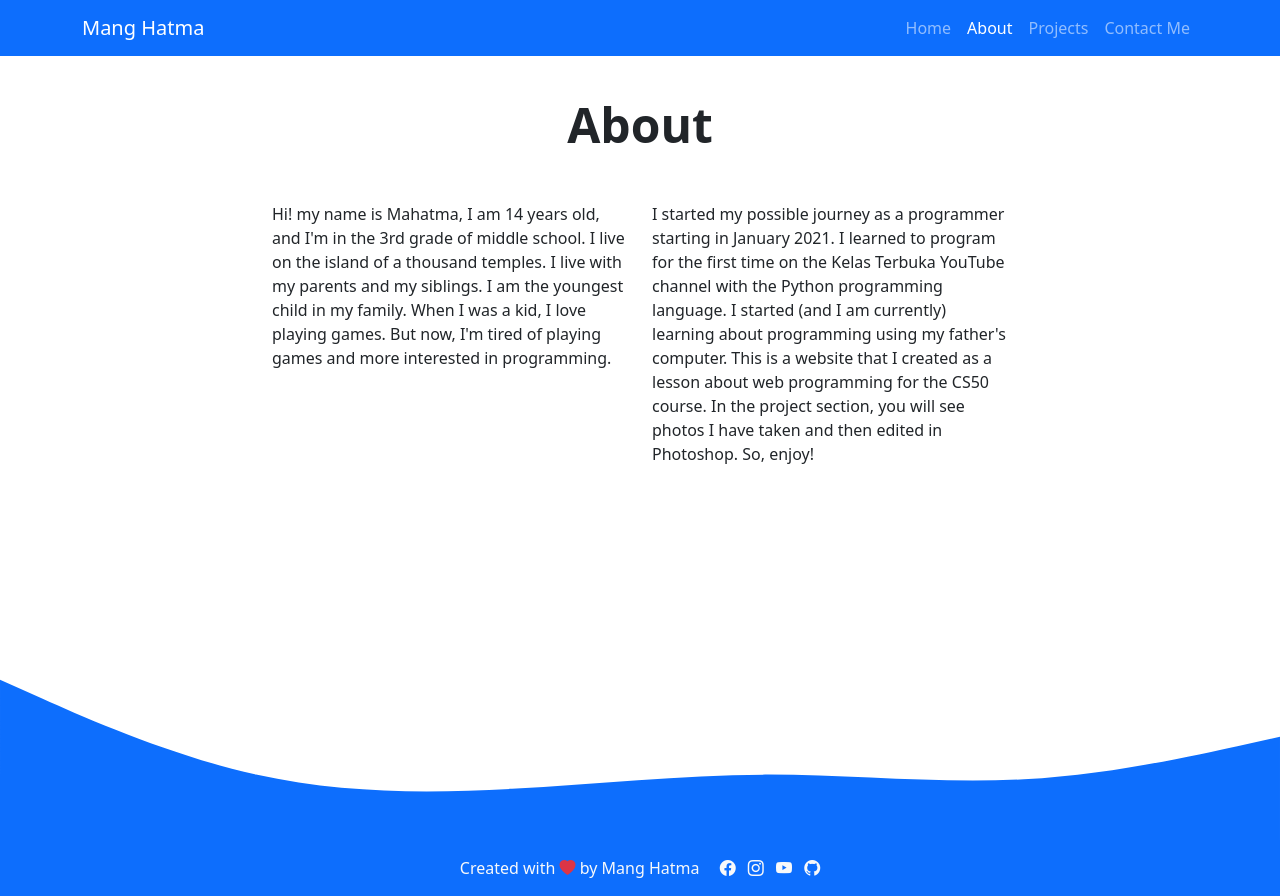
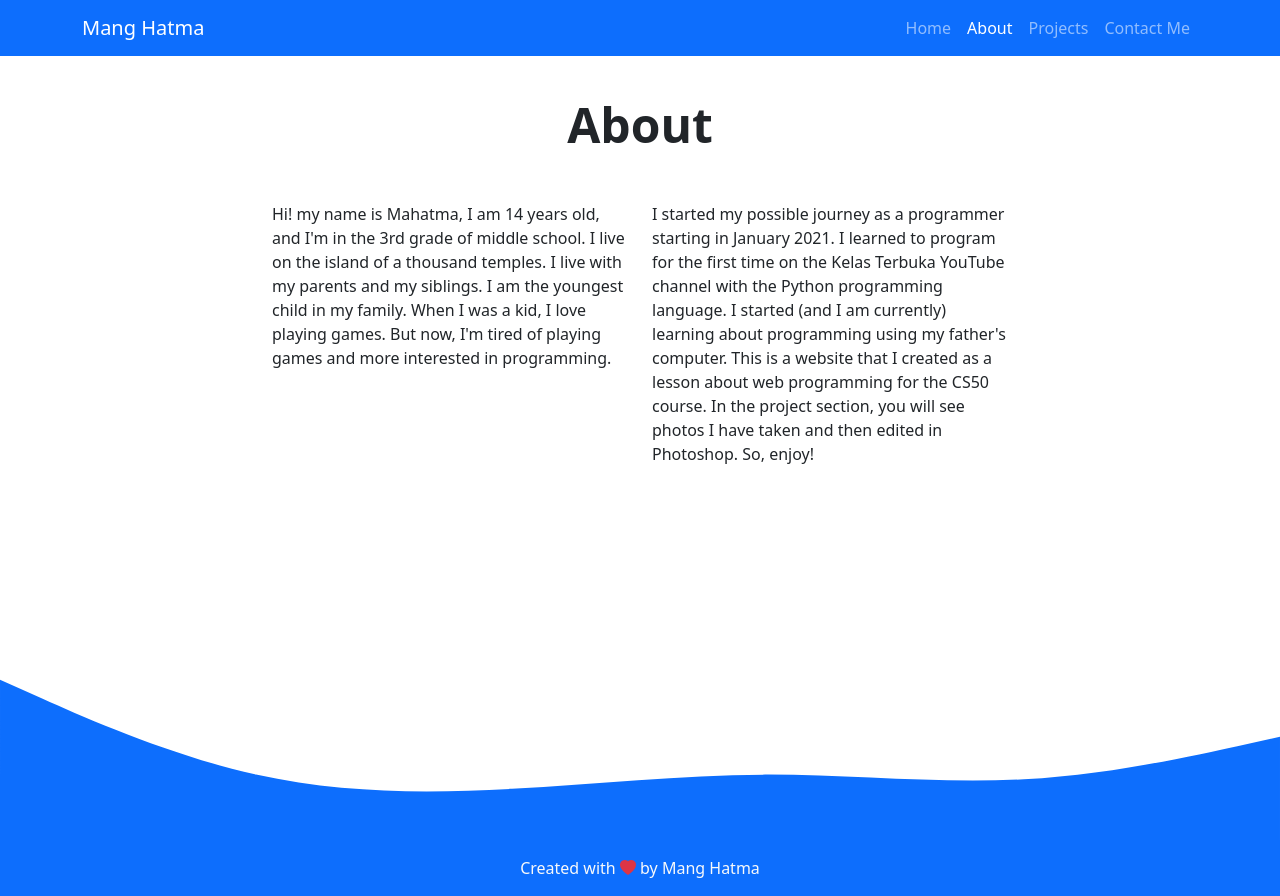
Before and after one commit to Daemon19/Daemon19.github.io, a plain HTML site: page about.html in a window 1280 px wide. Drawn offline with nearby package versions, Linux system fonts and the light colour scheme.

Commit message:
feat: menghapus icon pada footer

```diff
--- a/about.html
+++ b/about.html
@@ -99,29 +99,6 @@
         <footer class="text-center text-light bg-primary py-3">
             <p class="mb-0">
                 Created with <i class="bi bi-heart-fill text-danger"></i> by Mang Hatma
-                <span class="ms-3 icons">
-                    <a
-                        href="https://www.facebook.com/mahatma.oming"
-                        target="_blank"
-                        class="text-light"
-                        ><i class="bi bi-facebook"></i
-                    ></a>
-                    <a
-                        href="https://www.instagram.com/mahatma_19/"
-                        target="_blank"
-                        class="text-light"
-                        ><i class="bi bi-instagram"></i
-                    ></a>
-                    <a
-                        href="https://www.youtube.com/channel/UChiTduER_nlTy1ndO2qhpzg/featured"
-                        target="_blank"
-                        class="text-light"
-                        ><i class="bi bi-youtube"></i
-                    ></a>
-                    <a href="https://github.com/stenly19" target="_blank" class="text-light"
-                        ><i class="bi bi-github"></i
-                    ></a>
-                </span>
             </p>
         </footer>
 
```
Also changed, not shown: contact.html (+0 -23 lines), index.html (+0 -23 lines), projects.html (+0 -23 lines).
